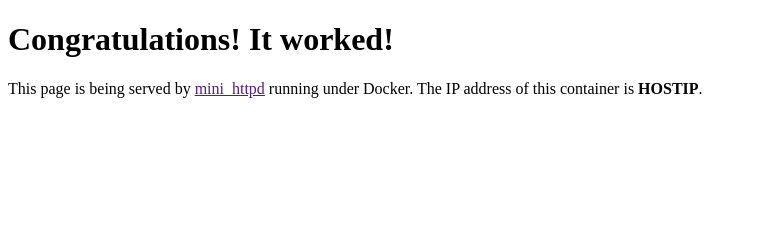
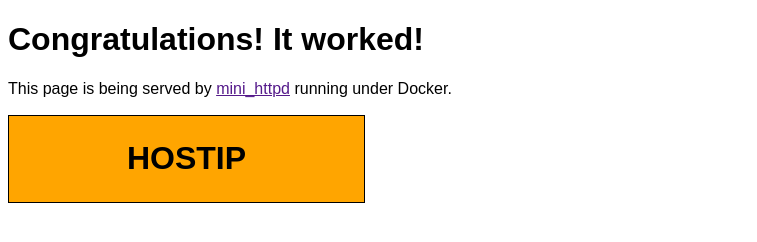
Before and after one commit to larsks/docker-image-mini_httpd, a plain HTML site: page content/index.html in a window 1280 px wide. Shown: the whole page, without its empty margins (0-757 px from the left). Drawn offline with Linux system fonts and the light colour scheme.

Commit message:
prettier default page

```diff
--- a/content/index.html
+++ b/content/index.html
@@ -2,11 +2,33 @@
 <html>
 	<head>
 		<title>mini_httpd on docker</title>
+    <style>
+      body {
+          font-family: Arial,Helvetica Neue,Helvetica,sans-serif;
+      }
+
+      #address {
+        text-align: center;
+        border: thin solid black;
+        padding: 1ex;
+        margin-top: 2ex;
+        margin-bottom: 2ex;
+        max-width: 40ex;
+        background-color: orange;
+      }
+
+      #address strong {
+        font-size: 200%;
+      }
+    </style>
 	</head>
 	<body>
   <h1>Congratulations! It worked!</h1>
 
   This page is being served by <a href="">mini_httpd</a> running under Docker.
-  The IP address of this container is <strong>HOSTIP</strong>.
+
+  <div id="address">
+    <p><strong>HOSTIP</strong></p>
+</div>
 	</body>
 </html>
```
